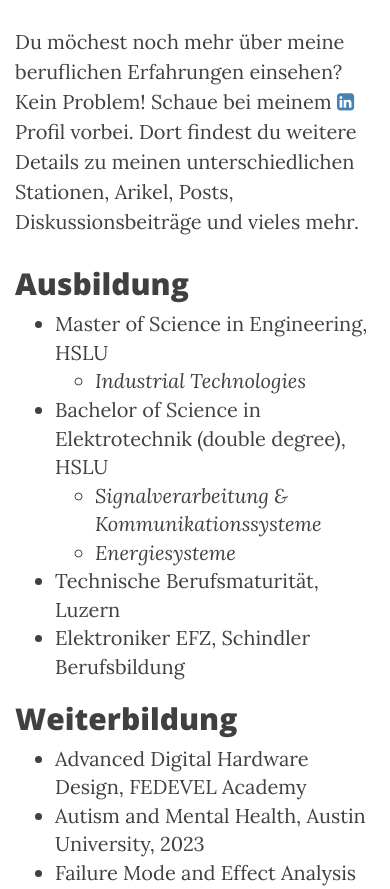
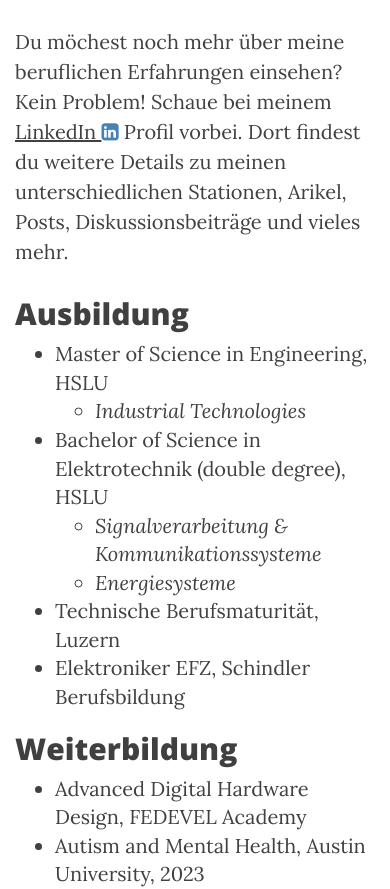
Before and after one commit to reverse-electron/reverse-electron.github.io, a plain HTML site: page about_em.html in a window 390 px wide. Shown: the part 3344-4233 px from the top of the page. Drawn offline with nearby package versions, Linux system fonts and the light colour scheme.

Commit message:
fixed broken link in mobile version

```diff
--- a/about_em.html
+++ b/about_em.html
@@ -129,7 +129,7 @@
                     <li>Hardwareentwickler, Schindler Aufzüge AG</li>
                 </ul>
 
-                <p>Du möchest noch mehr über meine beruflichen Erfahrungen einsehen? Kein Problem! Schaue bei meinem <a href="https://www.linkedin.com/in/ervin-m/"><i class="fa fa-linkedin-square" style="color:steelblue"></i></a> Profil vorbei. Dort findest du weitere Details zu meinen unterschiedlichen Stationen, Arikel, Posts, Diskussionsbeiträge und vieles mehr.</p>
+                <p>Du möchest noch mehr über meine beruflichen Erfahrungen einsehen? Kein Problem! Schaue bei meinem <a href="https://www.linkedin.com/in/ervin-m/">LinkedIn <i class="fa fa-linkedin-square" style="color:steelblue"></i></a> Profil vorbei. Dort findest du weitere Details zu meinen unterschiedlichen Stationen, Arikel, Posts, Diskussionsbeiträge und vieles mehr.</p>
 
                 <h2>Ausbildung</h2>
                 <ul>
```
